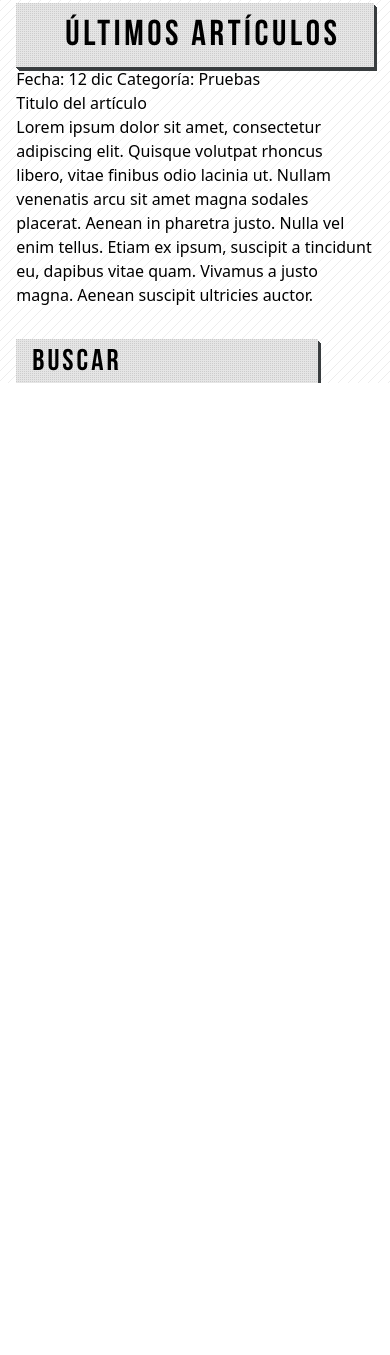
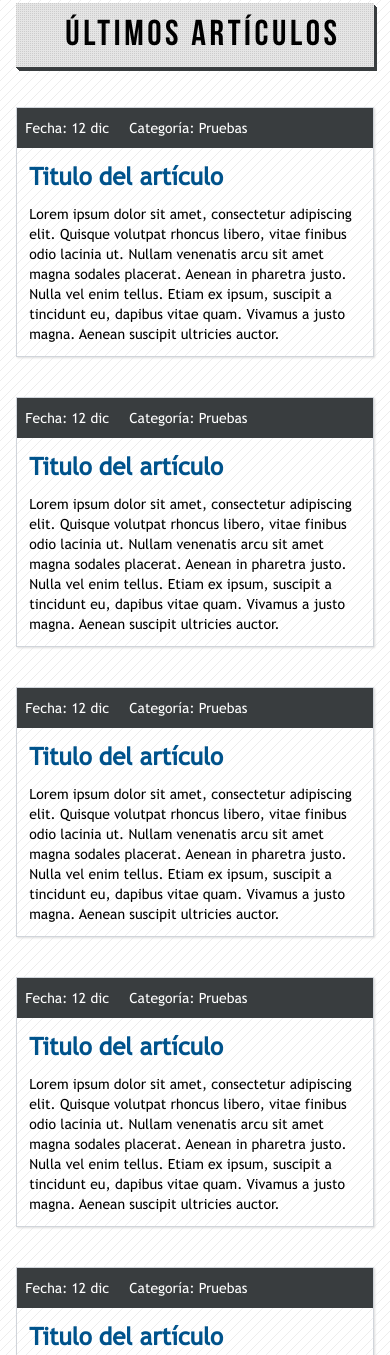
Before and after one commit to luchito93/talwind-css-course, a website: page index.html in a window 390 px wide. Shown: the part 859-2214 px from the top of the page. Before the commit the page ends 1242 px from the top, so only its background shows below. Drawn offline with nearby package versions, Linux system fonts and the light colour scheme; files that its build step writes are made by us from their sources.

Commit message:
feat: :sparkles: Article full responsive

```diff
--- a/index.html
+++ b/index.html
@@ -156,15 +156,102 @@
             <h2 class="
             section-title-3d justify-center h-16 text-4xl
             ">Últimos artículos</h2>
-            <article>
-                <div class="data">
-                    <span>Fecha: 12 dic</span>
-                    <span>Categoría: Pruebas</span>
+            <article class="article-cmp">
+                <div class="article-header">
+                    <h4 class="article-title">
+                        <a href="#">Titulo del artículo</a>
+                    </h4>
+                    <div class="article-time-cat">
+                        <span>Fecha: 12 dic</span>
+                        <span>Categoría: Pruebas</span>
+                    </div>
                 </div>
-                <h4>
-                    <a href="#">Titulo del artículo</a>
-                </h4>
-                <p>
+                <p class="article-text">
+                    Lorem ipsum dolor sit amet, consectetur adipiscing elit. Quisque volutpat rhoncus libero, vitae
+                    finibus odio lacinia ut. Nullam venenatis arcu sit amet magna sodales placerat. Aenean in pharetra
+                    justo. Nulla vel enim tellus. Etiam ex ipsum, suscipit a tincidunt eu, dapibus vitae quam. Vivamus a
+                    justo magna. Aenean suscipit ultricies auctor.
+                </p>
+            </article>
+            <article class="article-cmp">
+                <div class="article-header">
+                    <h4 class="article-title">
+                        <a href="#">Titulo del artículo</a>
+                    </h4>
+                    <div class="article-time-cat">
+                        <span>Fecha: 12 dic</span>
+                        <span>Categoría: Pruebas</span>
+                    </div>
+                </div>
+                <p class="article-text">
+                    Lorem ipsum dolor sit amet, consectetur adipiscing elit. Quisque volutpat rhoncus libero, vitae
+                    finibus odio lacinia ut. Nullam venenatis arcu sit amet magna sodales placerat. Aenean in pharetra
+                    justo. Nulla vel enim tellus. Etiam ex ipsum, suscipit a tincidunt eu, dapibus vitae quam. Vivamus a
+                    justo magna. Aenean suscipit ultricies auctor.
+                </p>
+            </article>
+            <article class="article-cmp">
+                <div class="article-header">
+                    <h4 class="article-title">
+                        <a href="#">Titulo del artículo</a>
+                    </h4>
+                    <div class="article-time-cat">
+                        <span>Fecha: 12 dic</span>
+                        <span>Categoría: Pruebas</span>
+                    </div>
+                </div>
+                <p class="article-text">
+                    Lorem ipsum dolor sit amet, consectetur adipiscing elit. Quisque volutpat rhoncus libero, vitae
+                    finibus odio lacinia ut. Nullam venenatis arcu sit amet magna sodales placerat. Aenean in pharetra
+                    justo. Nulla vel enim tellus. Etiam ex ipsum, suscipit a tincidunt eu, dapibus vitae quam. Vivamus a
+                    justo magna. Aenean suscipit ultricies auctor.
+                </p>
+            </article>
+            <article class="article-cmp">
+                <div class="article-header">
+                    <h4 class="article-title">
+                        <a href="#">Titulo del artículo</a>
+                    </h4>
+                    <div class="article-time-cat">
+                        <span>Fecha: 12 dic</span>
+                        <span>Categoría: Pruebas</span>
+                    </div>
+                </div>
+                <p class="article-text">
+                    Lorem ipsum dolor sit amet, consectetur adipiscing elit. Quisque volutpat rhoncus libero, vitae
+                    finibus odio lacinia ut. Nullam venenatis arcu sit amet magna sodales placerat. Aenean in pharetra
+                    justo. Nulla vel enim tellus. Etiam ex ipsum, suscipit a tincidunt eu, dapibus vitae quam. Vivamus a
+                    justo magna. Aenean suscipit ultricies auctor.
+                </p>
+            </article>
+            <article class="article-cmp">
+                <div class="article-header">
+                    <h4 class="article-title">
+                        <a href="#">Titulo del artículo</a>
+                    </h4>
+                    <div class="article-time-cat">
+                        <span>Fecha: 12 dic</span>
+                        <span>Categoría: Pruebas</span>
+                    </div>
+                </div>
+                <p class="article-text">
+                    Lorem ipsum dolor sit amet, consectetur adipiscing elit. Quisque volutpat rhoncus libero, vitae
+                    finibus odio lacinia ut. Nullam venenatis arcu sit amet magna sodales placerat. Aenean in pharetra
+                    justo. Nulla vel enim tellus. Etiam ex ipsum, suscipit a tincidunt eu, dapibus vitae quam. Vivamus a
+                    justo magna. Aenean suscipit ultricies auctor.
+                </p>
+            </article>
+            <article class="article-cmp">
+                <div class="article-header">
+                    <h4 class="article-title">
+                        <a href="#">Titulo del artículo</a>
+                    </h4>
+                    <div class="article-time-cat">
+                        <span>Fecha: 12 dic</span>
+                        <span>Categoría: Pruebas</span>
+                    </div>
+                </div>
+                <p class="article-text">
                     Lorem ipsum dolor sit amet, consectetur adipiscing elit. Quisque volutpat rhoncus libero, vitae
                     finibus odio lacinia ut. Nullam venenatis arcu sit amet magna sodales placerat. Aenean in pharetra
                     justo. Nulla vel enim tellus. Etiam ex ipsum, suscipit a tincidunt eu, dapibus vitae quam. Vivamus a
--- a/src/styles.css
+++ b/src/styles.css
@@ -96,4 +96,29 @@
         @apply bg-titles-texture bg-white font-bebas shadow-section-title flex items-center justify-start
         tracking-widest pl-4;
     }
+
+    .article-cmp {
+        @apply border border-solid border-gray-300 shadow-card
+        mt-10;
+    }
+
+    .article-header {
+        @apply flex justify-between flex-col-reverse mb-3 gap-y-3
+        md:flex-row md:items-end;
+    }
+
+    .article-title {
+        @apply text-azu-card-title no-underline text-2xl font-trebuchet font-bold
+        pl-3;
+    }
+
+    .article-time-cat {
+        @apply bg-gray-cat-article text-white text-sm h-10 flex items-center
+        px-2 gap-x-5 font-trebuchet
+        md:rounded-bl-md;
+    }
+
+    .article-text {
+        @apply pl-3 pr-3 pb-3 font-trebuchet text-sm;
+    }
 }
--- a/tailwind.config.js
+++ b/tailwind.config.js
@@ -26,7 +26,8 @@
       colors: {
         'azul-claro': "#37bcf9",
         'azul-oscuro': "#0370b9",
-        'azu-card-title': "#00538c"
+        'azu-card-title': "#00538c",
+        'gray-cat-article': "#393d3f"
       },
       animation: {
         'spin-slow': 'spin 2s linear infinite',
```
